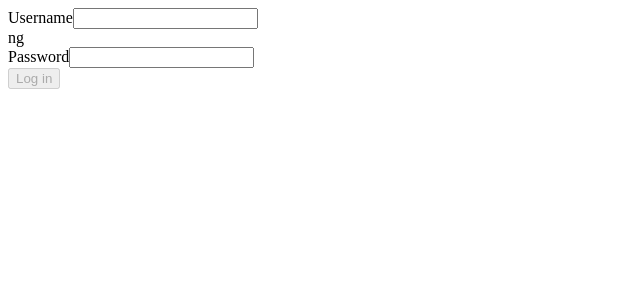
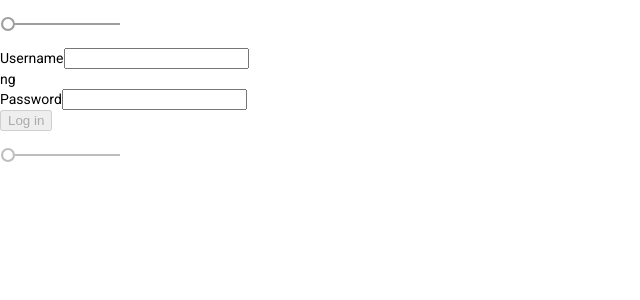
Before and after one commit to UfukArslan/AngularProject, an Angular app: page /login in a window 1280 px wide. Shown: the top 300 px of the page, without its empty margins (0-640 px from the left). Built offline with nearby package versions, Linux system fonts and the light colour scheme.

Commit message:
import angular material in security.module.ts

```diff
--- a/angular.json
+++ b/angular.json
@@ -28,6 +28,7 @@
               "src/assets"
             ],
             "styles": [
+              "./node_modules/@angular/material/prebuilt-themes/indigo-pink.css",
               "src/styles.scss"
             ],
             "scripts": []
@@ -92,6 +93,7 @@
               "src/assets"
             ],
             "styles": [
+              "./node_modules/@angular/material/prebuilt-themes/indigo-pink.css",
               "src/styles.scss"
             ],
             "scripts": []
--- a/package.json
+++ b/package.json
@@ -12,10 +12,12 @@
   "private": true,
   "dependencies": {
     "@angular/animations": "~9.1.11",
+    "@angular/cdk": "~9.2.1",
     "@angular/common": "~9.1.11",
     "@angular/compiler": "~9.1.11",
     "@angular/core": "~9.1.11",
     "@angular/forms": "~9.1.11",
+    "@angular/material": "~9.2.1",
     "@angular/platform-browser": "~9.1.11",
     "@angular/platform-browser-dynamic": "~9.1.11",
     "@angular/router": "~9.1.11",
--- a/src/app/app.component.html
+++ b/src/app/app.component.html
@@ -1 +1,2 @@
+<mat-slider min="1" max="100" step="1" value="1">Let's go</mat-slider>
 <router-outlet></router-outlet>
--- a/src/app/app.module.ts
+++ b/src/app/app.module.ts
@@ -6,11 +6,13 @@
 import { DummyPageComponent } from './dummy-page/dummy-page.component';
 import { SecurityModule } from './security/security.module';
 import { ApiTokenInterceptorService } from './api/api-token-interceptor.service';
+import { BrowserAnimationsModule } from '@angular/platform-browser/animations';
+import { MatSliderModule } from '@angular/material/slider';
 
 
 @NgModule({
   declarations: [AppComponent, DummyPageComponent],
-  imports: [BrowserModule, AppRoutingModule, HttpClientModule, SecurityModule],
+  imports: [BrowserModule, AppRoutingModule, HttpClientModule, SecurityModule, BrowserAnimationsModule, MatSliderModule],
   providers: [{
     provide: HTTP_INTERCEPTORS,
     useClass: ApiTokenInterceptorService,
--- a/src/app/security/login-page/login-page.component.html
+++ b/src/app/security/login-page/login-page.component.html
@@ -35,3 +35,4 @@
       </p>
     </div>
   </form>
+  <mat-slider min="1" max="100" step="1" value="1">Let's go back</mat-slider>
--- a/src/app/security/security.module.ts
+++ b/src/app/security/security.module.ts
@@ -2,12 +2,13 @@
 import { CommonModule } from '@angular/common';
 import { LoginPageComponent } from './login-page/login-page.component';
 import { FormsModule } from "@angular/forms";
+import { MatSliderModule } from '@angular/material/slider';
 
 
 
 @NgModule({
   declarations: [LoginPageComponent],
-  imports: [CommonModule, FormsModule],
+  imports: [CommonModule, FormsModule, MatSliderModule],
   exports: [LoginPageComponent],
 })
 export class SecurityModule { }
--- a/src/index.html
+++ b/src/index.html
@@ -6,8 +6,10 @@
   <base href="/">
   <meta name="viewport" content="width=device-width, initial-scale=1">
   <link rel="icon" type="image/x-icon" href="favicon.ico">
+  <link href="https://fonts.googleapis.com/css?family=Roboto:300,400,500&display=swap" rel="stylesheet">
+  <link href="https://fonts.googleapis.com/icon?family=Material+Icons" rel="stylesheet">
 </head>
-<body>
+<body class="mat-typography">
   <app-root></app-root>
 </body>
 </html>
--- a/src/styles.scss
+++ b/src/styles.scss
@@ -1 +1,4 @@
 /* You can add global styles to this file, and also import other style files */
+
+html, body { height: 100%; }
+body { margin: 0; font-family: Roboto, "Helvetica Neue", sans-serif; }
```
Also changed, not shown: 1 other file (tests, documents, lock files or other folders).
